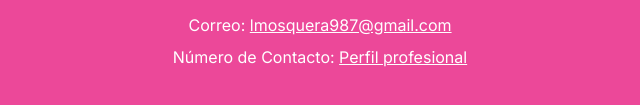
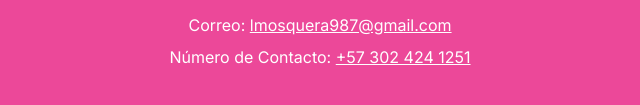
Before and after one commit to Lissy2019/portafolio-liseth, a plain HTML site: page index.html in a window 1280 px wide. Shown: the part 2397-2502 px from the top of the page, 320-960 px from the left. Drawn offline with nearby package versions, Linux system fonts and the light colour scheme.

Commit message:
telefono

```diff
--- a/index.html
+++ b/index.html
@@ -167,7 +167,7 @@
   <section id="contacto" class="bg-pink-500 text-white py-12 px-6 text-center">
     <h2 class="text-2xl font-bold mb-4">Contáctame</h2>
     <p class="mb-2">Correo: <a href="mailto:lmosquera987@gmail.com" class="underline">lmosquera987@gmail.com</a></p>
-    <p>Número de Contacto: <a href="+57 3024241251" class="underline" target="_blank">Perfil profesional</a></p>
+    <p>Número de Contacto: <a class="underline" target="_blank">+57 302 424 1251</a></p>
   </section>
 
 </body>
```
